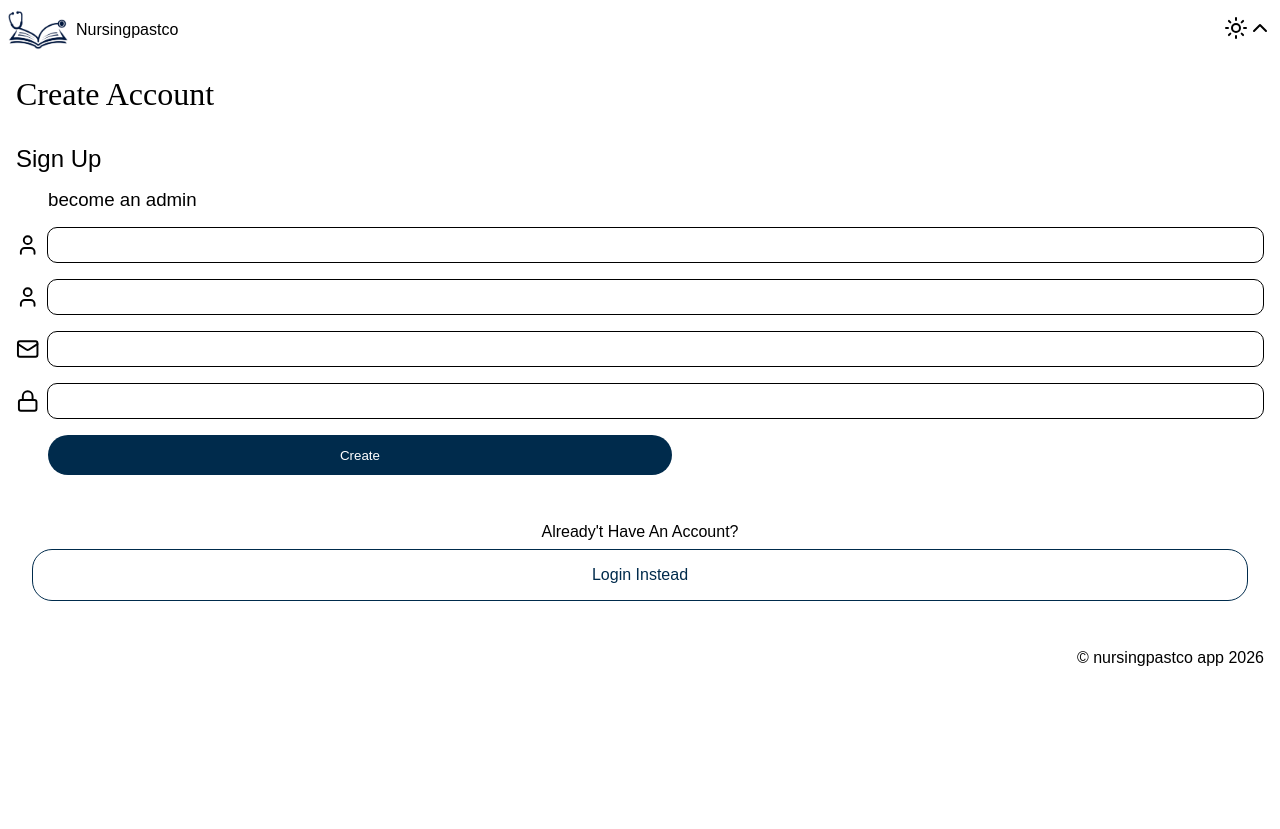
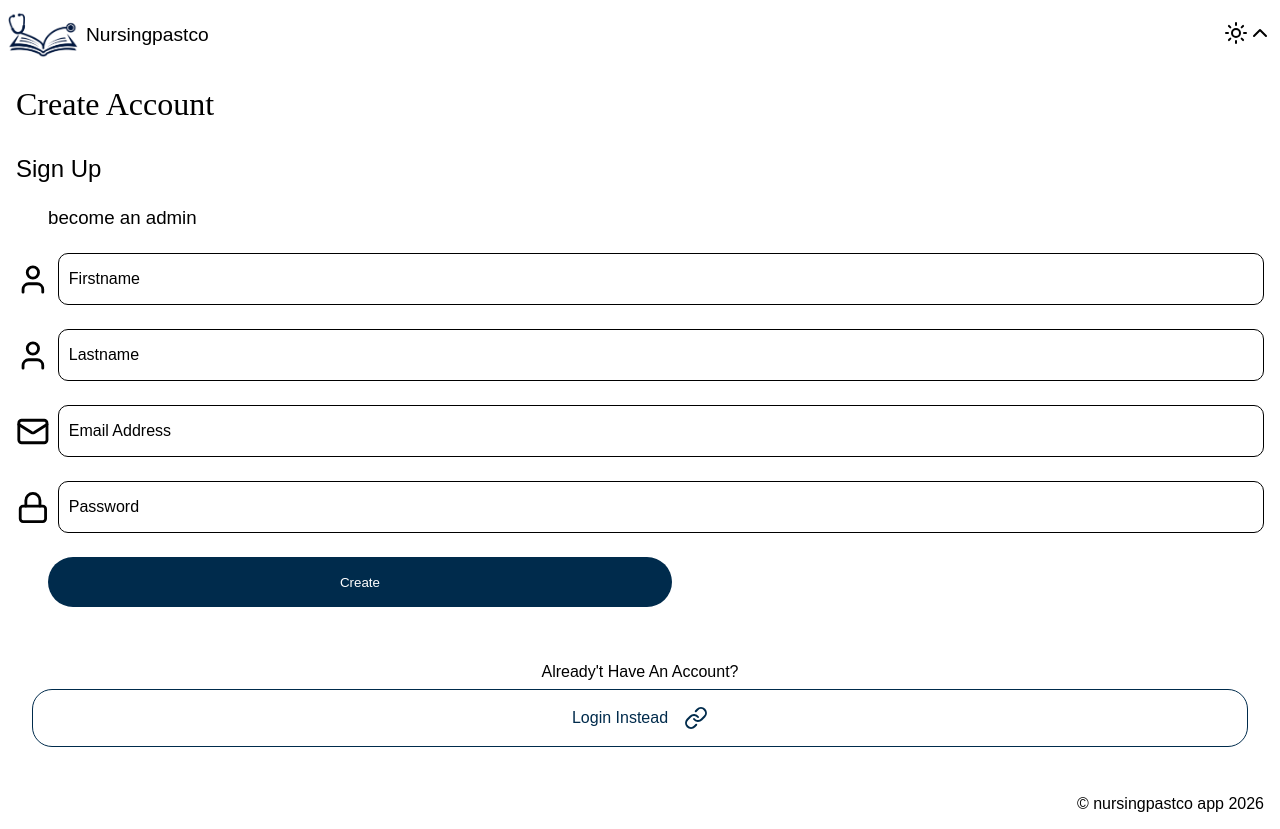
Before and after one commit to Obitech-CLI/Nursingpastco-App, a Next.js app: page /admin/create in a window 1280 px wide. Before the commit the page ends 800 px from the top, so only its background shows below. Built offline with nearby package versions, Linux system fonts and the light colour scheme.

Commit message:
styled admin

```diff
--- a/app/components/headers/AdminAuthHeader.tsx
+++ b/app/components/headers/AdminAuthHeader.tsx
@@ -13,9 +13,9 @@ function AdminAuthHeader() {
         <header>
         <div className="logo">
             {theme !== "dark" ? (
-                <Image src={DarkLogo} alt="" width={60} height={60} style={{objectFit: "contain"}}/>
+                <Image src={DarkLogo} alt="" width={70} height={70} style={{objectFit: "contain"}}/>
             ) : (
-                <Image src={WhiteLogo} alt="" width={60} height={60} style={{objectFit: "contain"}}/>
+                <Image src={WhiteLogo} alt="" width={70} height={70} style={{objectFit: "contain"}}/>
             )}
                  nursingpastco
                 </div>
--- a/app/components/headers/HomeHeader.tsx
+++ b/app/components/headers/HomeHeader.tsx
@@ -17,9 +17,9 @@ function HomeHeader() {
         <header>
         <div className="logo">
             {theme !== "dark" ? (
-                <Image src={DarkLogo} alt="" width={60} height={60} style={{objectFit: "contain"}}/>
+                <Image src={DarkLogo} alt="" width={70} height={70} style={{objectFit: "contain"}}/>
             ) : (
-                <Image src={WhiteLogo} alt="" width={60} height={60} style={{objectFit: "contain"}}/>
+                <Image src={WhiteLogo} alt="" width={70} height={70} style={{objectFit: "contain"}}/>
             )}
             nursingpastco
         </div>
--- a/app/globals.css
+++ b/app/globals.css
@@ -15,7 +15,7 @@
 }
 
 [data-theme="dark"] {
-  --bg-color: rgba(0, 0, 0, 0.1);
+  --bg-color: black;
   --bg-txt-color: white;
   --box-shadow: 0px 0px 2px white;
   --nav-bg: black;
@@ -40,6 +40,7 @@ header .logo {
     align-items: center;
     text-transform: capitalize;
     gap: 0.5rem;
+    font-size: 1.2rem;
 }
 
 header .navs button {
@@ -50,7 +51,7 @@ header .navs button {
 header .navs {
     display: flex;
     align-items: center;
-    gap: 0.5rem;
+    gap: 1rem;
 }
 
 footer {
@@ -70,7 +71,7 @@ main {
 form {
     display: flex;
     flex-direction: column;
-    gap: 1rem;
+    gap: 1.5rem;
     padding: 1rem;
 }
 
@@ -78,6 +79,7 @@ label {
     display: flex;
     align-items: center;
     gap: 0.5rem;
+    position: relative;
 }
 
 main.auth {
@@ -95,7 +97,7 @@ form > h3 {
 form > button {
     align-self: flex-start;
     width: 50%;
-    height: 40px;
+    height: 50px;
     border: none;
     background-color: #002b4c;
     border-radius: 50px;
@@ -106,7 +108,7 @@ form > button {
 
 input {
     border: var(--border);
-    padding: 0.5rem;
+    padding: 1rem;
     font-size: 1rem;
     border-radius: 10px;
     width: 100%;
--- a/features/admin/auth/components/CreateForm.tsx
+++ b/features/admin/auth/components/CreateForm.tsx
@@ -1,9 +1,9 @@
 "use client";
 
 import { CreateAdminType } from "@/types/admin";
-import { SetStateAction } from "react";
+import { SetStateAction, useState } from "react";
 import { ClipLoader } from "react-spinners";
-import { User, Mail, Lock } from "lucide-react";
+import { User, Mail, Lock, LinkIcon } from "lucide-react";
 import styles from "../style.module.css";
 import Link from "next/link";
 
@@ -21,28 +21,55 @@ function CreateForm({formData, setFormData, onSubmit, loading}:FormDataProps) {
         setFormData(prev => ({...prev, [e.target.name]:e.target.value}));
     }
 
+    const [focusInput, setFocusInput] = useState({
+        fname: false,
+        lname: false,
+        email: false,
+        password: false,
+    });
+
     return (
-        <form onSubmit={onSubmit}>
+        <form onSubmit={onSubmit} className={styles.auth}>
             <h2>sign up</h2>
             <h3>become an admin</h3>
-            <label><User />
+            <label><User size={35}/>
                 <input type="text" value={formData.firstname}
-                name="firstname" onChange={HandleFormChange}/>
+                name="firstname" onChange={HandleFormChange} onFocus={() => {
+                    setFocusInput(prev => ({...prev, fname: true}))
+                }}/>
+                <span style={{
+                    top: focusInput.fname ? "-0.7rem" : ""
+                }}>{focusInput.fname ? "enter your firstname" : "firstname"}</span>
             </label>
 
-            <label><User />
+            <label><User size={35}/>
                 <input type="text" value={formData.lastname}
-                name="lastname" onChange={HandleFormChange}/>
+                name="lastname" onChange={HandleFormChange} onFocus={() => {
+                    setFocusInput(prev => ({...prev, lname: true}))
+                }}/>
+                <span style={{
+                    top: focusInput.lname ? "-0.7rem" : ""
+                }}>{focusInput.lname ? "enter your lastname" : "lastname"}</span>
             </label>
 
-            <label><Mail />
+            <label><Mail size={35}/>
                 <input type="email" value={formData.email}
-                name="email" onChange={HandleFormChange}/>
+                name="email" onChange={HandleFormChange} onFocus={() => {
+                    setFocusInput(prev => ({...prev, email: true}))
+                }}/>
+                <span style={{
+                    top: focusInput.email ? "-0.7rem" : ""
+                }}>{focusInput.email ? "enter your email address" : "email address"}</span>
             </label>
 
-            <label><Lock />
+            <label><Lock size={35}/>
                 <input type="password" value={formData.password}
-                name="password" onChange={HandleFormChange}/>
+                name="password" onChange={HandleFormChange} onFocus={() => {
+                    setFocusInput(prev => ({...prev, password: true}))
+                }}/>
+                <span style={{
+                    top: focusInput.password ? "-0.7rem" : ""
+                }}>{focusInput.password ? "enter your password" : "password"}</span>
             </label>
 
             <button type="submit" disabled={loading}>
@@ -51,7 +78,7 @@ function CreateForm({formData, setFormData, onSubmit, loading}:FormDataProps) {
 
             <div className={styles.link}>
                 <h4>already't have an account?</h4>
-                <Link href="/admin/login">login instead</Link>
+                <Link href="/admin/login">login instead<LinkIcon /></Link>
             </div>
         </form>
     )
--- a/features/admin/auth/style.module.css
+++ b/features/admin/auth/style.module.css
@@ -10,10 +10,21 @@
 
 .link a {
     text-decoration: none;
-    text-align: center;
     width: 100%;
     border: 1.5px solid #002b4c;
     padding: 1rem;
     border-radius: 20px;
     color: #002b4c;
+    display: flex;
+    align-items: center;
+    gap: 1rem;
+    justify-content: center;
 }
+
+form.auth > label > span {
+    position: absolute;
+    left: 3rem;
+    background-color: var(--bg-color);
+    padding: 0 0.3rem;
+    text-transform: capitalize;
+}
--- a/features/home/styles.module.css
+++ b/features/home/styles.module.css
@@ -93,7 +93,7 @@ section.offers > div a {
     color: var(--bg-txt-color);
     align-self: left;
     border-radius: 50px;
-    width: 100%;
+    width: 70%;
     text-align: center;
     border: 2px solid #002b4c;
     background-color: transparent;
--- a/ui/ui.module.css
+++ b/ui/ui.module.css
@@ -4,16 +4,47 @@
     inset: 0;
     backdrop-filter: blur(10px);
     padding: 2rem;
+    display: flex;
+    flex-direction: column;
+    align-items: center;
+    justify-content: center;
+}
+
+.feedback_modal button {
+    padding: 0.8rem 2rem;
+    border-radius: 50px;
+    border: none;
+    background-color: #002b4c;
+    color: white;
+    text-transform: capitalize;
 }
 
 .feedback_modal .success {
     border: 1.5px solid green;
     padding: 2rem;
+    width: 80%;
+    border-radius: 10px;
+    color: green;
+    display: flex;
+    flex-direction: column;
+    align-items: center;
+    justify-content: center;
+    gap: 1rem;
+    text-transform: capitalize;
 }
 
 .feedback_modal .error {
     border: 1.5px solid red;
     padding: 2rem;
+    width: 80%;
+    border-radius: 10px;
+    color: red;
+    display: flex;
+    flex-direction: column;
+    align-items: center;
+    justify-content: center;
+    gap: 1rem;
+    text-transform: capitalize;
 }
 
 .home_header_nav > button {
```
Also changed, not shown: app/components/headers/AdminDashHeader.tsx (+19 -1 lines), features/admin/auth/components/LoginForm.tsx (+23 -8 lines), features/admin/dashboard/components/AdminCard.tsx (+5 -3 lines), features/admin/dashboard/components/AdminManageNav.tsx (+4 -4 lines), features/admin/dashboard/styles.module.css (+22 -4 lines).
